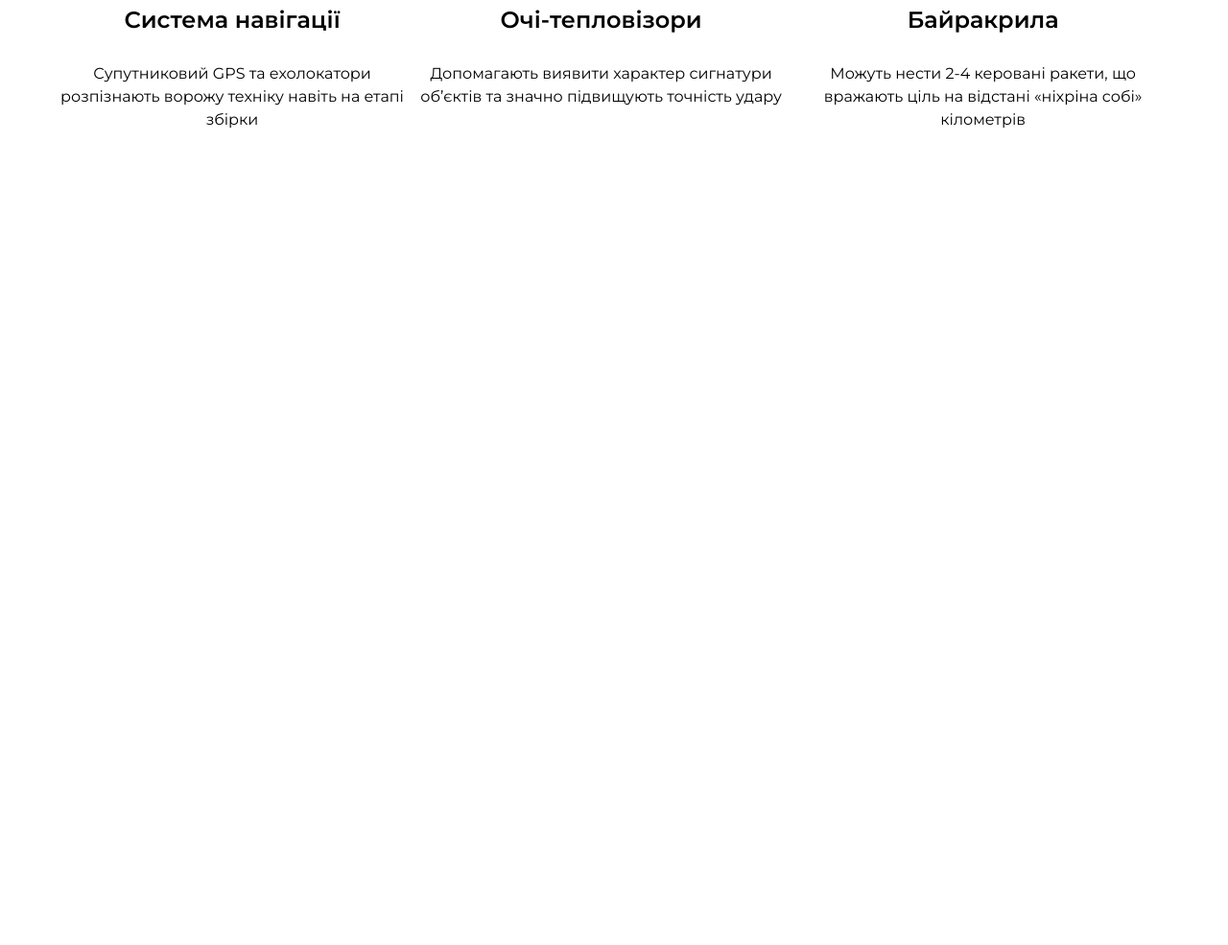
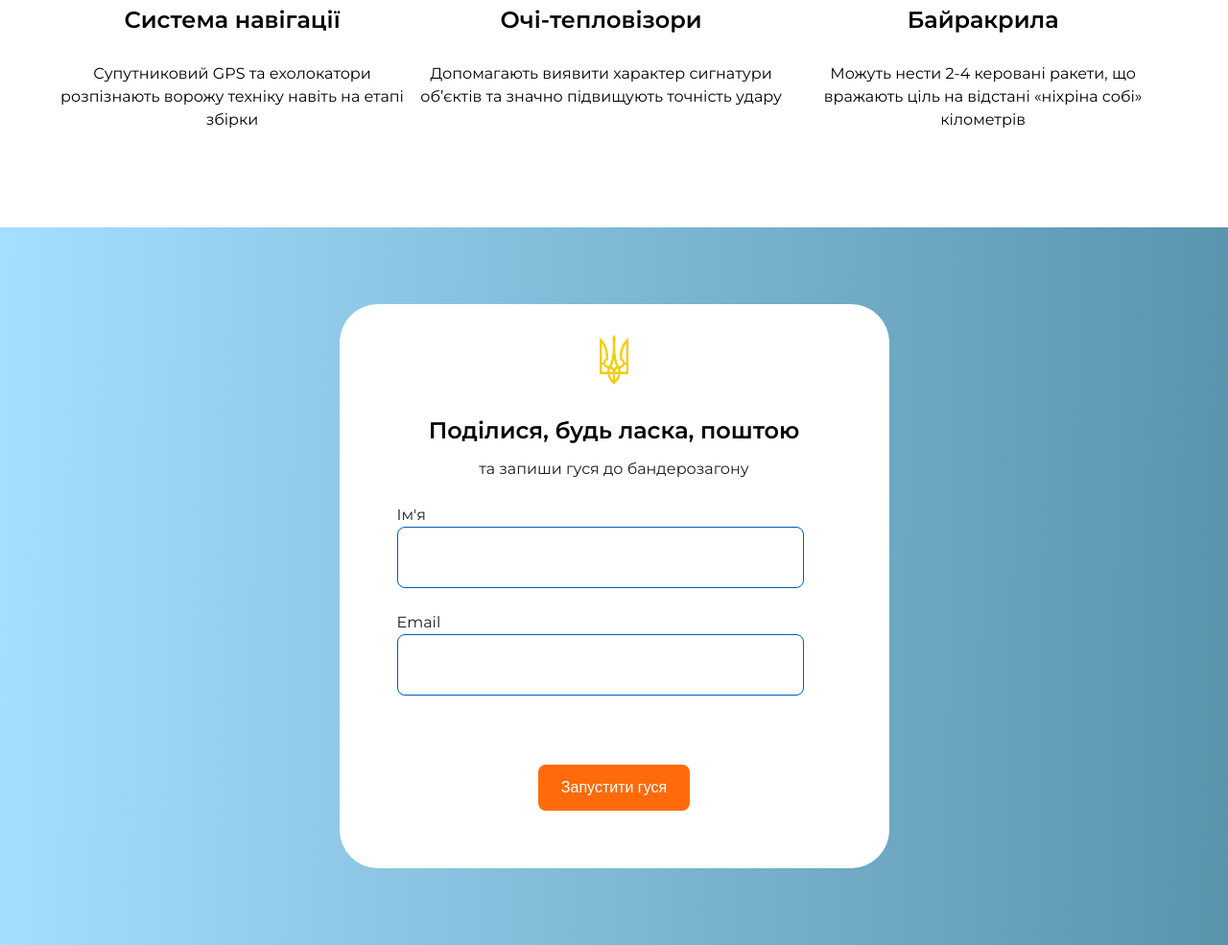
Before and after one commit to Kaigorodov84/bandero-gus-web, a plain HTML site: page index.html in a window 1280 px wide. Shown: the part 1425-2410 px from the top of the page at 96% size. Before the commit the page ends 1662 px from the top, so only its background shows below. Drawn offline with Linux system fonts and the light colour scheme.

Commit message:
comit finish

```diff
--- a/CSS/styles.css
+++ b/CSS/styles.css
@@ -123,3 +123,95 @@ body {
   margin-top: 24px;
   margin-bottom: 0;
 }
+
+.form-page {
+  background: linear-gradient(271deg, #5993ac 0%, #a5deff 100%);
+  padding-top: 80px;
+  padding-bottom: 80px;
+}
+
+.form {
+  border-radius: 40px;
+  background: #fff;
+  width: 573px;
+  padding-top: 32px;
+  padding-bottom: 60px;
+  padding-left: 60px;
+  padding-right: 60px;
+  box-sizing: border-box;
+  margin: auto;
+  text-align: center;
+}
+
+.form-title {
+  color: #010101;
+  text-align: center;
+  font-size: 24px;
+  font-weight: 600;
+  line-height: 24px;
+  margin-top: 32px;
+  margin-bottom: 12px;
+}
+
+.form-decr {
+  color: #1b1d1f;
+  font-size: 16px;
+  font-weight: 400;
+  line-height: 24px;
+  margin-bottom: 24px;
+}
+
+.form-input {
+  border-radius: 8px;
+  border: 1px solid #005bbb;
+  background: #fff;
+  width: 398px;
+  height: 60px;
+  color: #1b1d1f;
+  font-size: 16px;
+  font-weight: 400;
+  line-height: 24px;
+  padding-left: 12px;
+  padding-right: 12px;
+}
+
+.form-label {
+  color: #1b1d1f;
+  font-size: 16px;
+  font-weight: 400;
+  line-height: 24px;
+  margin-bottom: 8px;
+}
+
+.form-field {
+  text-align: left;
+  margin-bottom: 24px;
+}
+
+.form-btn {
+  border-radius: 8px;
+  background: #ff6b0a;
+  border: none;
+  color: #fff;
+  font-size: 16px;
+  font-weight: 400;
+  line-height: 24px;
+  padding-top: 12px;
+  padding-bottom: 12px;
+  padding-left: 24px;
+  padding-right: 24px;
+  cursor: pointer;
+  margin-top: 48px;
+}
+
+.gus-anim {
+  position: fixed;
+  top: 0;
+  bottom: 0;
+  left: 0;
+  margin-bottom: auto;
+  margin-top: auto;
+  width: 100%;
+  z-index: 2;
+  pointer-events: none;
+}
--- a/index.html
+++ b/index.html
@@ -12,8 +12,11 @@
       rel="stylesheet"
     />
 
+    <link rel="preload" href="./img/gus-anim.gif" as="image" />
+
     <link rel="stylesheet" href="css/styles.css" />
   </head>
+
   <body>
     <div class="main-page">
       <div class="wrapper">
@@ -30,13 +33,14 @@
               народу. Слава Україні!
             </p>
 
-            <button class="main-page-btn">Запустити гуся</button>
+            <button class="main-page-btn" id="go-to-form-btn">Запустити гуся</button>
           </div>
         </div>
 
         <img src="img/gus.svg" alt="Banderogus" />
       </div>
     </div>
+
     <div class="gus-facts">
       <img src="img/trezub.svg" alt="tryzub" />
       <h2 class="gus-facts-text-title">Цікаві факти про бандерогусей</h2>
@@ -73,5 +77,37 @@
         </div>
       </div>
     </div>
+
+    <div class="form-page">
+      <form action="#" class="form" netlify id="form">
+        <img src="img/trezub.svg" alt="tryzub" />
+        <h4 class="form-title">Поділися, будь ласка, поштою</h4>
+        <p class="form-decr">та запиши гуся до бандерозагону</p>
+
+        <div class="form-field">
+          <label class="form-label" for="user-name">Ім'я</label>
+          <input
+            type="text"
+            class="form-input"
+            id="user-name"
+            name="Ім'я користувача"
+          />
+        </div>
+
+        <div class="form-field">
+          <label class="form-label" for="user-email">Email</label>
+          <input
+            type="email"
+            class="form-input"
+            id="user-email"
+            name="Email користувача"
+          />
+        </div>
+
+        <button class="form-btn" id="launch-btn">Запустити гуся</button>
+      </form>
+    </div>
+
+    <script src="js/form.js"></script>
   </body>
 </html>
--- /dev/null
+++ b/js/form.js
@@ -0,0 +1,59 @@
+const form = document.querySelector('#form');
+const launchBtn = document.querySelector('#launch-btn');
+const goToFormButton = document.querySelector('#go-to-form-btn');
+const userEmailField = document.querySelector('#user-email');
+
+
+goToFormButton.addEventListener('click', function (e) {
+    e.preventDefault();
+    form.scrollIntoView();
+});
+
+function clearFormFields() {
+    const modalFiends = formModal.querySelectorAll('input');
+
+    modalFiends.forEach( field => {
+        field.value = ''
+    });
+}
+
+
+function showGooseAnim() {
+    const targetContainer = document.querySelector('#form');
+    const gusImage = document.createElement('img');
+    gusImage.setAttribute('src', './img/gus-anim.gif');
+    gusImage.classList.add('gus-anim');
+
+    targetContainer.appendChild(gusImage);
+
+    setTimeout(2000, () => {
+        targetContainer.removeChild(gusImage);
+    })
+}
+
+
+form.addEventListener('submit', e => {
+    e.preventDefault();
+    const formData = new FormData(form);
+
+    launchBtn.setAttribute('disabled', true)
+
+    if (userEmailField?.value?.length > 30) {
+        return;
+    }
+
+    fetch("/", {
+      method: "POST",
+      headers: { "Content-Type": "application/x-www-form-urlencoded" },
+      body: new URLSearchParams(formData).toString(),
+    })
+      .then(() => {
+        showGooseAnim();
+
+        setTimeout(() => {
+            // launchBtn.removeAttribute('disabled')
+            // clearFormFields();
+        }, 2000);
+      })
+      .catch((error) => console.log('Sending form failed'));
+})
```
Also changed, not shown: img/gus-anim.gif (added).
